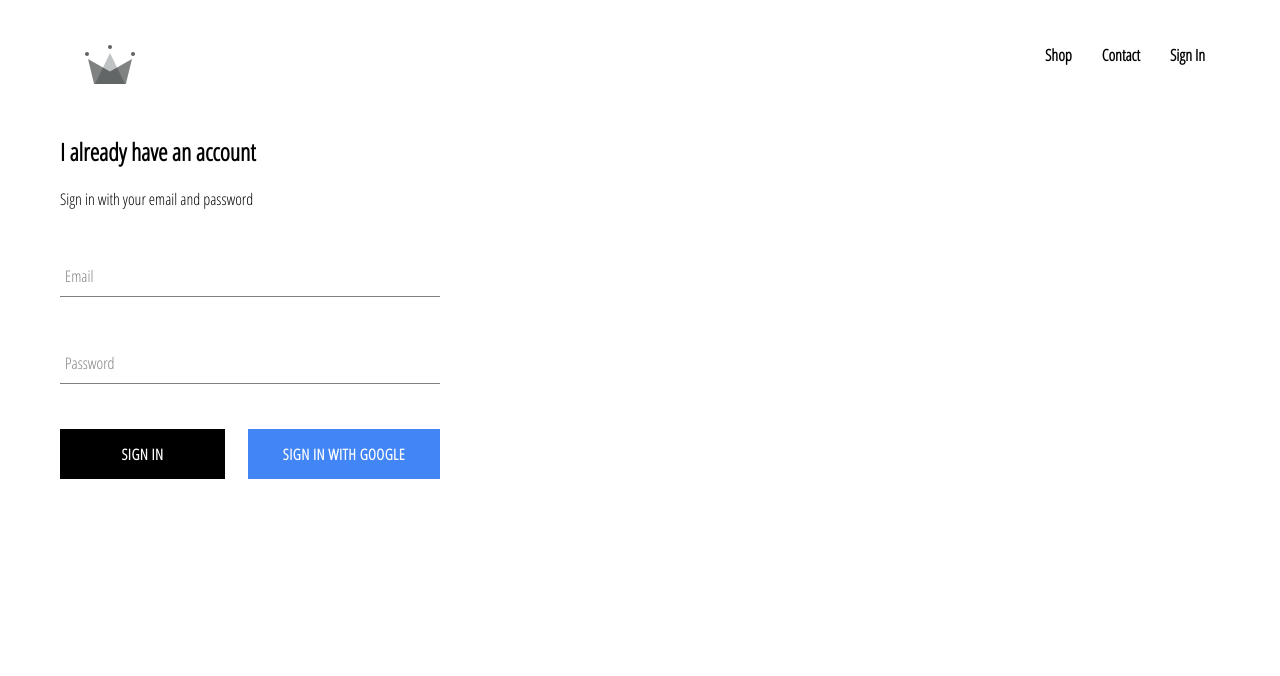
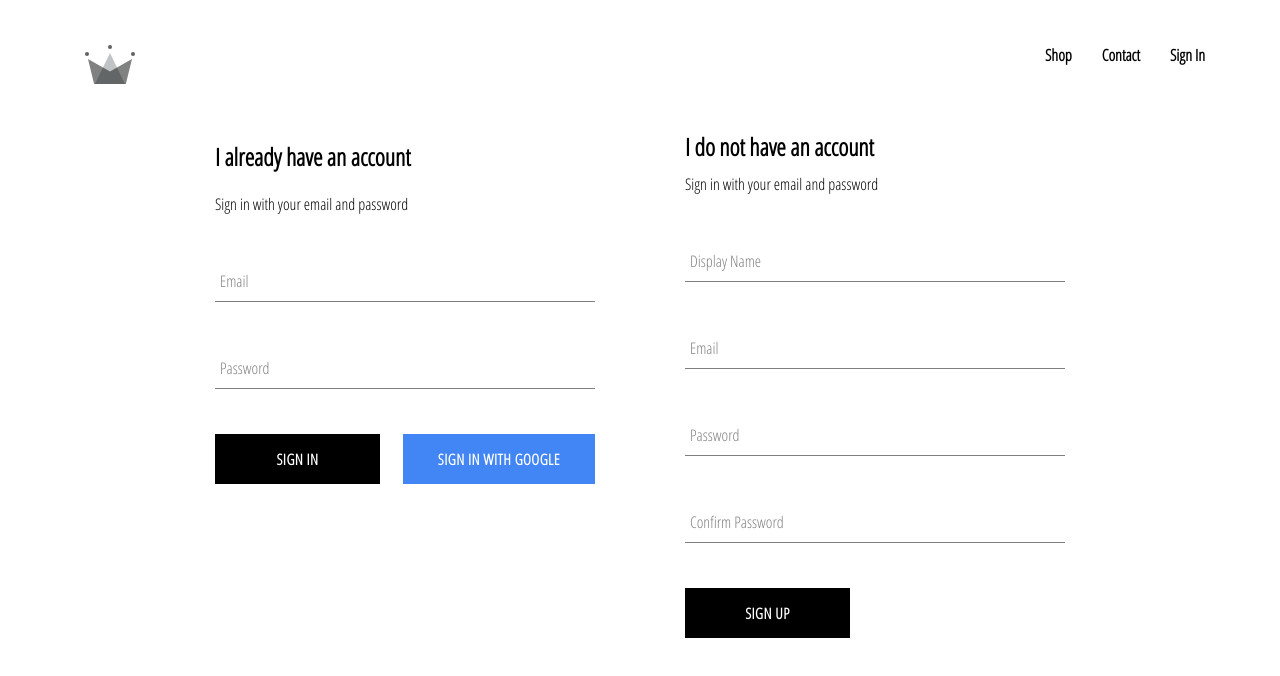
Before and after one commit to joesoftmwai/kitlocker, a React (Create React App) app: page /signin in a window 1280 px wide. Shown: the top 676 px of the page. Built offline with nearby package versions, Linux system fonts and the light colour scheme; no server answers.

Commit message:
Implemented firebase utils, included ability to store authenticated users into firestore database

```diff
--- a/src/App.js
+++ b/src/App.js
@@ -5,7 +5,7 @@
 import HomePage from './pages/homepage/homepage.component';
 import ShopPage from './pages/shoppage/shoppage.component';
 import SignInAndSignUpPage from './pages/sign-in-and-sign-up/sign-in-and-sign-up.component';
-import { auth } from './firebase/firebase.utils';
+import { auth, createUserProfileDocument } from './firebase/firebase.utils';
 
 
 
@@ -18,10 +18,25 @@
   unsubscribeFromAuth = null;
 
   componentDidMount() {
-    this.unsubscribeFromAuth = auth.onAuthStateChanged(user => {
-      this.setState({ currentUser: user });
-      console.log('Current user', user);
-    })
+    this.unsubscribeFromAuth = auth.onAuthStateChanged(async userAuth => {
+      if(userAuth) {
+        const userRef = await createUserProfileDocument(userAuth);
+
+        userRef.onSnapshot(snapshot => {
+          this.setState({
+            currentUser: {
+              id: snapshot.id,
+              ...snapshot.data()
+            }
+          }, () => {
+            console.log(this.state);
+          });
+        });
+      }
+
+      this.setState({ currentUser: userAuth });
+
+    });
   }
 
   componentWillUnmount() {
--- /dev/null
+++ b/src/components/sign-up/sign-up.component.jsx
@@ -0,0 +1,105 @@
+import React from 'react';
+
+import FormInput from '../form-input/form-input.component';
+import CustomButton from '../custom-button/custom-button.component';
+
+import { auth, createUserProfileDocument } from '../../firebase/firebase.utils';
+
+import './sign-up.styles.scss';
+
+class SignUp extends React.Component {
+    state = {
+        displayName: '',
+        email: '',
+        password: '',
+        confirmPassword: ''
+    }
+
+    handleSubmit = async event => {
+        event.preventDefault();
+
+        const { displayName, email, password, confirmPassword} = this.state
+
+        if(password != confirmPassword) {
+            alert("Password do'nt match");
+            return;
+        }
+
+        try {
+            const { user } = await auth.createUserWithEmailAndPassword(email, password);
+            await createUserProfileDocument(user, { displayName });
+
+            // clears the form after creating the user
+            this.setState({
+                displayName: '',
+                email: '',
+                password: '',
+                confirmPassword: ''
+            })
+        } catch (error) {
+            console.error(error);
+        }
+
+    }
+
+    handleChange = event => {
+        const { name, value } = event.target;
+        this.setState({ [name]: value });
+    }
+
+    render() {
+        const { displayName, email, password, confirmPassword} = this.state;
+        return(
+            <div className="sign-up">
+                <h2 className="title">I do not have an account</h2>
+                <span>Sign in with your email and password</span>
+
+                <form className="sign-up-form" onSubmit={this.handleSubmit}>
+                    <FormInput
+                        type="text"
+                        name="displayName"
+                        value={displayName}
+                        onChange={this.handleChange}
+                        label="Display Name"
+                        required
+                    />
+
+                    <FormInput
+                        type="email"
+                        name="email"
+                        value={email}
+                        onChange={this.handleChange}
+                        label="Email"
+                        required
+                    />
+
+                    <FormInput
+                        type="password"
+                        name="password"
+                        value={password}
+                        onChange={this.handleChange}
+                        label="Password"
+                        required
+                    />
+
+                    <FormInput
+                        type="password"
+                        name="confirmPassword"
+                        value={confirmPassword}
+                        onChange={this.handleChange}
+                        label="Confirm Password"
+                        required
+                    />
+
+                    <CustomButton type='submit'>
+                        Sign Up
+                    </CustomButton>
+
+
+                </form>
+            </div>
+        );
+    }
+}
+
+export default SignUp;
--- /dev/null
+++ b/src/components/sign-up/sign-up.styles.scss
@@ -0,0 +1,9 @@
+.sign-up {
+    display: flex;
+    flex-direction: column;
+    width: 380px;
+
+    .title {
+        margin: 10px 0;
+    }
+}
--- a/src/firebase/firebase.utils.js
+++ b/src/firebase/firebase.utils.js
@@ -12,6 +12,34 @@
     appId: "1:854260646757:web:3b79e0d6ea9a917c03978c"
   };
 
+
+export const createUserProfileDocument = async (userAuth, additionalData) => {
+  if(!userAuth) return;
+
+  const userRef = firestore.doc(`users/${userAuth.uid}`);
+  const snapShot = await userRef.get();
+
+  if(!snapShot.exists) {
+    const { displayName, email } = userAuth;
+    const createdAt = new Date();
+
+    try {
+      await userRef.set({
+        displayName,
+        email,
+        createdAt,
+        ...additionalData
+      });
+    } catch (error) {
+      console.log('Error creating user', error.message);
+    }
+
+  }
+
+  return userRef;
+
+}
+
 firebase.initializeApp(config);
 
 // export firebase services to be used anywhere in the app
--- a/src/pages/sign-in-and-sign-up/sign-in-and-sign-up.component.jsx
+++ b/src/pages/sign-in-and-sign-up/sign-in-and-sign-up.component.jsx
@@ -1,11 +1,13 @@
 import React from 'react';
 import SignIn from '../../components/sign-in/sign-in.component';
+import SignUp from '../../components/sign-up/sign-up.component';
 
 import './sign-in-and-sign-up.styles.scss';
 
 const SignInAndSignUpPage = () => (
     <div className="sign-in-and-sign-up">
         <SignIn/>
+        <SignUp/>
     </div>
 )
 
--- a/src/pages/sign-in-and-sign-up/sign-in-and-sign-up.styles.scss
+++ b/src/pages/sign-in-and-sign-up/sign-in-and-sign-up.styles.scss
@@ -0,0 +1,6 @@
+.sign-in-and-sign-up {
+    width: 850px;
+    display: flex;
+    justify-content: space-between;
+    margin: 30px auto;
+}
```
